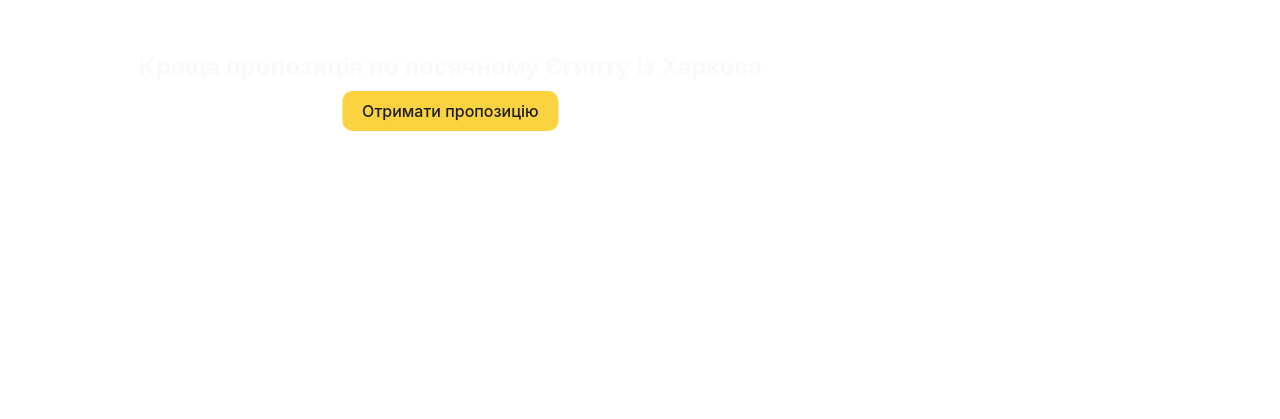
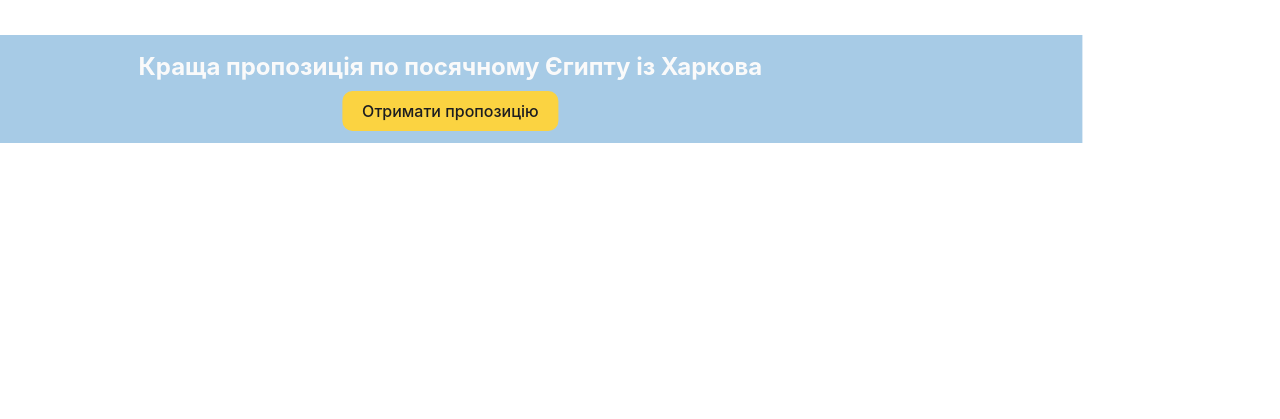
Before and after one commit to AnastasiiaMehei/TravelAgency, a plain HTML site: page index.html in a window 1280 px wide. Shown: the part 311-730 px from the top of the page. Drawn offline with Linux system fonts and the light colour scheme.

Commit message:
btn-section-hero

```diff
--- a/styles.css
+++ b/styles.css
@@ -298,7 +298,7 @@ header {
   left: 0;
   width: 100%;
   z-index: 1000;
-  background-color: transparent;
+  /* background-color: transparent; */
 }
 .btn-section-hero {
   background-color: #fbd341;
```
